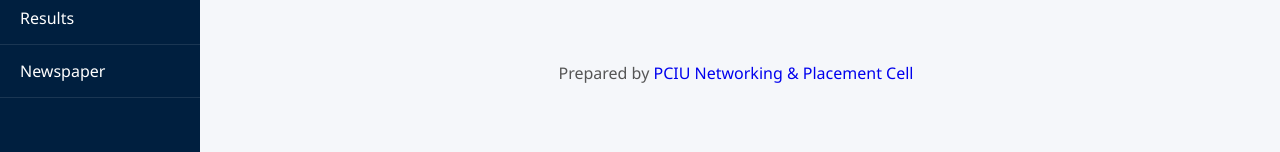
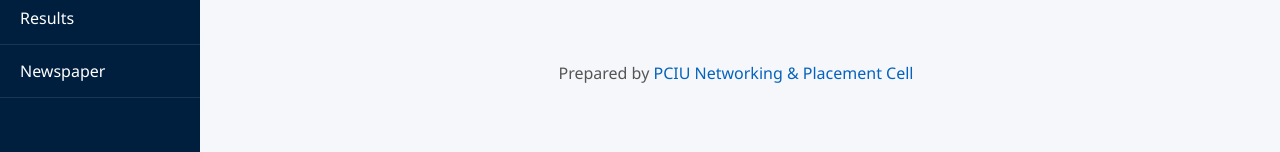
Before and after one commit to sr-official/pnpc, a plain HTML site: page index.html in a window 1280 px wide. Shown: the part 365-517 px from the top of the page. Drawn offline with Linux system fonts and the light colour scheme.

Commit message:
footer link color changed

```diff
--- a/assets/css/style.css
+++ b/assets/css/style.css
@@ -349,3 +349,10 @@ body {
 .news-card a:hover {
     background: #003366;
 }
+
+/* footer */
+
+footer a{
+		text-decoration: none;
+		color: #0562be;
+}
```
